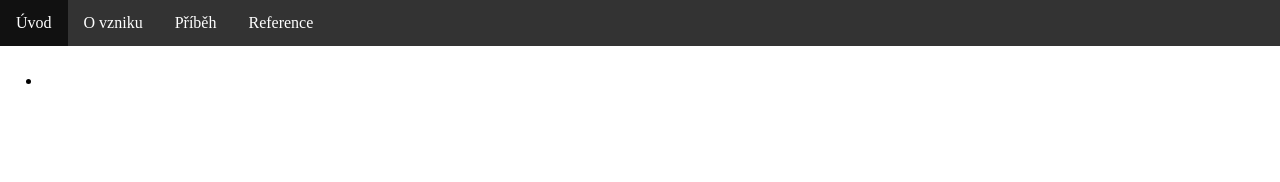
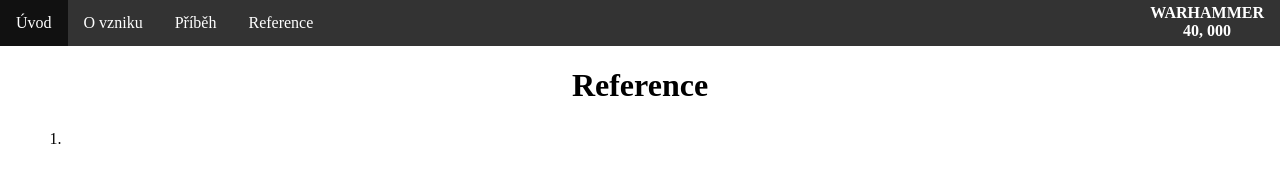
Before and after one commit to maranovf/projekt-PVY-skola, a plain HTML site: page references/index.html in a window 1280 px wide. Drawn offline with Linux system fonts and the light colour scheme.

Commit message:
HTML final

```diff
--- a/CSS/index.css
+++ b/CSS/index.css
@@ -1,7 +1,7 @@
 .html {
 }
 
-.h {
+h1 {
  text-align:center;
  font-weight:900;
 }
@@ -11,9 +11,14 @@ p {
 }
 
 .img {
-  float: right;
+ float: right;
+ margin: 0.5%;
 }
 
 .text {
  margin:2%;
 }
+
+.references {
+ list-style-type: decimal;
+}
--- a/CSS/menu.css
+++ b/CSS/menu.css
@@ -1,6 +1,6 @@
 body {margin:0;}
 
-ul {
+.ul {
   list-style-type: none;
   margin: 0;
   padding: 0;
@@ -23,3 +23,12 @@ li a {
 li a:hover {
   background-color: #111;
 }
+
+.logo {
+ float: right;
+ color: white;
+ text-decoration: none;
+ text-align: center;
+ font-weight: 900;
+ padding: 4px 16px;
+}
--- a/references/index.html
+++ b/references/index.html
@@ -11,18 +11,21 @@
         <div class="html">
 
             <div>
-                <ul>
+                <ul class="ul">
                     <li><a href = "../main/index.html">Úvod</a></li>
                     <li><a href = "../beningging/index.html">O vzniku</a></li>
                     <li><a href = "../lore/index.html">Příběh</a></li>
                     <li><a href = "../references/index.html">Reference</a></li>
+                    <li class="logo">WARHAMMER <br />40, 000</li>
                 </ul>
             </div>
 
+            <h1>Reference</h1>
+
             <div class="text">
-                <li>
-                    <ul></ul>
-                </li>
+                <ul>
+                    <li class="references"></li>
+                </ul>
             </div>
 
         </div>
```
Also changed, not shown: beningging/index.html (+4 -1 lines), lore/index.html (+4 -1 lines), main/index.html (+3 -3 lines).
